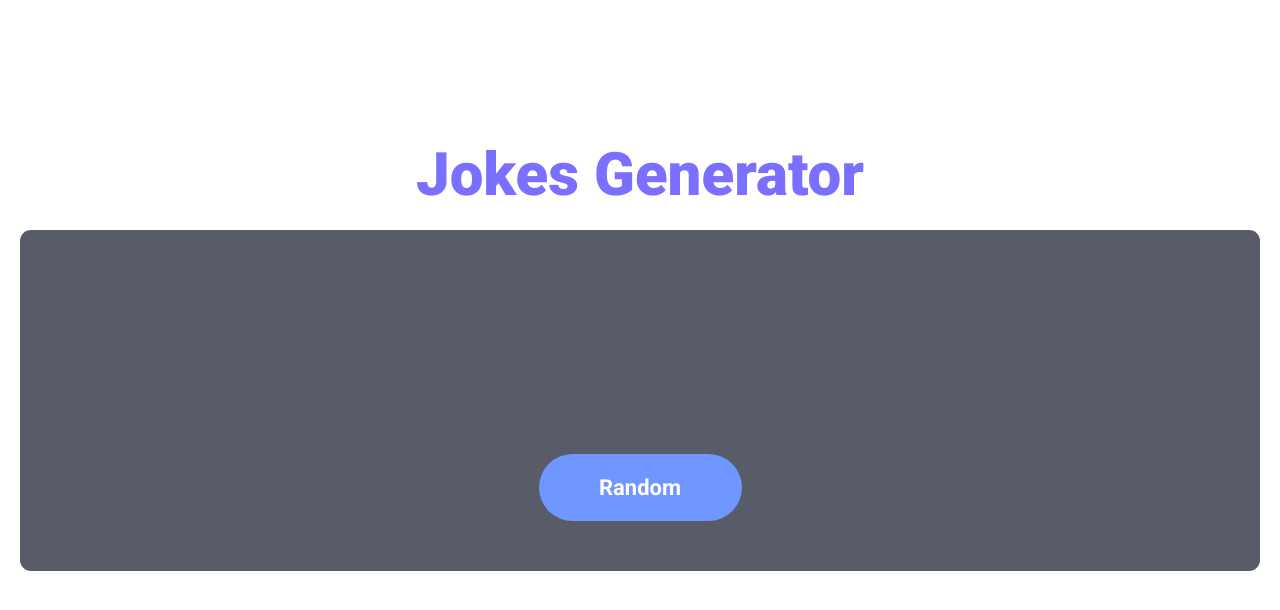
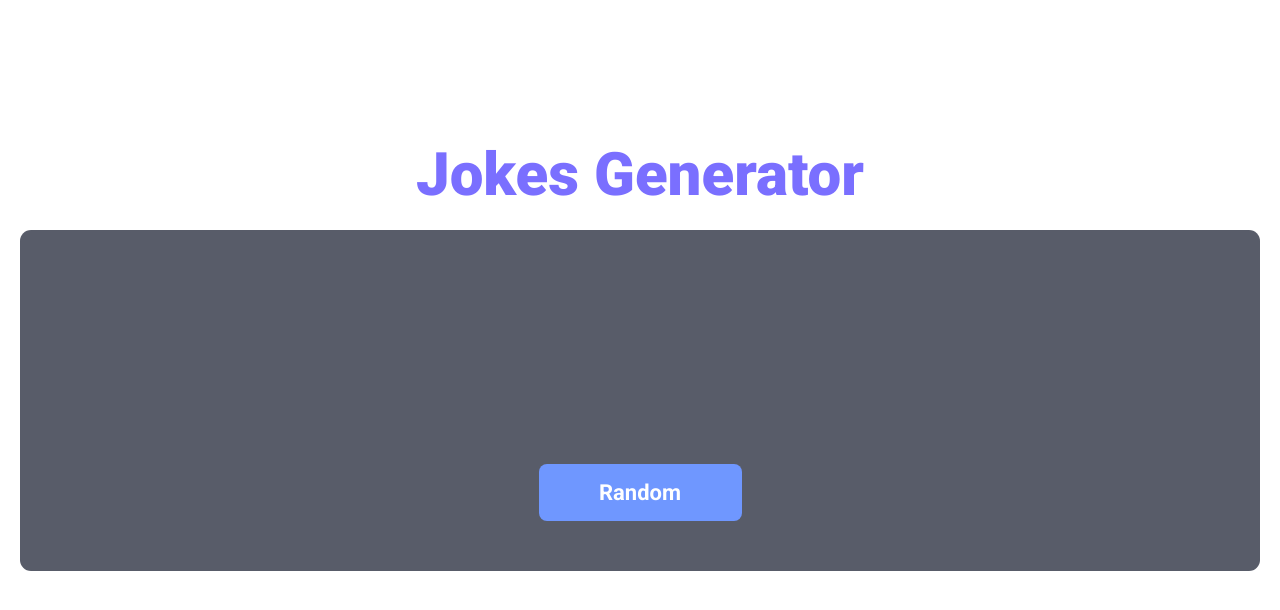
Before and after one commit to rohilpinto/jokes-app, a React (Create React App) app: page / in a window 1280 px wide. Shown: the top 610 px of the page. Built offline with nearby package versions, Linux system fonts and the light colour scheme.

Commit message:
updated styles

```diff
--- a/src/App.css
+++ b/src/App.css
@@ -56,12 +56,12 @@
 }
 
 button.btn {
-  height: 67px;
+  height: 57px;
   width: 203px;
   border: none;
-  background: #6f97ff;
+  background: var(--Btn);
 
-  border-radius: 72px;
+  border-radius: 8px;
 
   color: #ffffff;
 
@@ -71,4 +71,16 @@ button.btn {
   line-height: 32px;
 
   text-align: center;
+  transition: 0.1s;
 }
+
+button.btn:hover {
+  background-color: #618dfd;
+}
+
+button.btn:active {
+  transform: scale(0.9);
+  background-color: #7d61fd;
+  font-size: calc(22px - 1px);
+  border-radius: 10px;
+}
```
